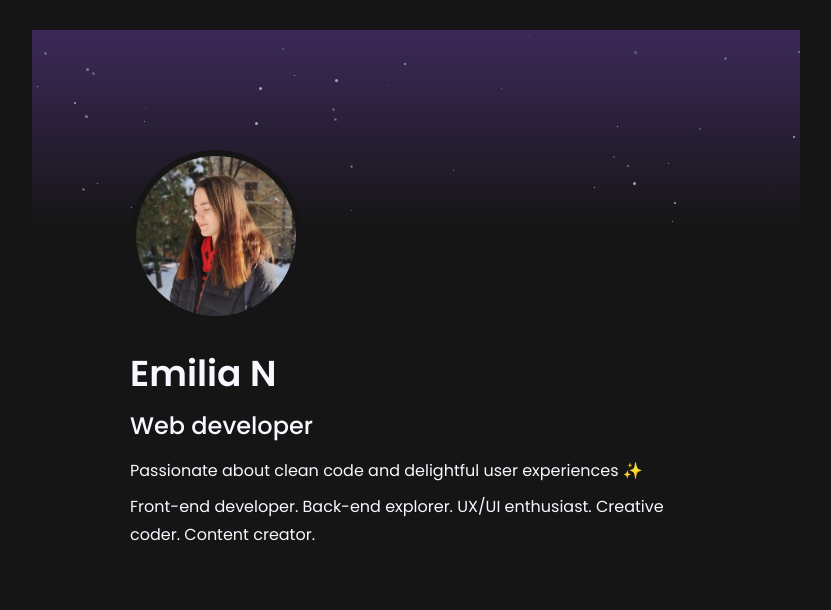
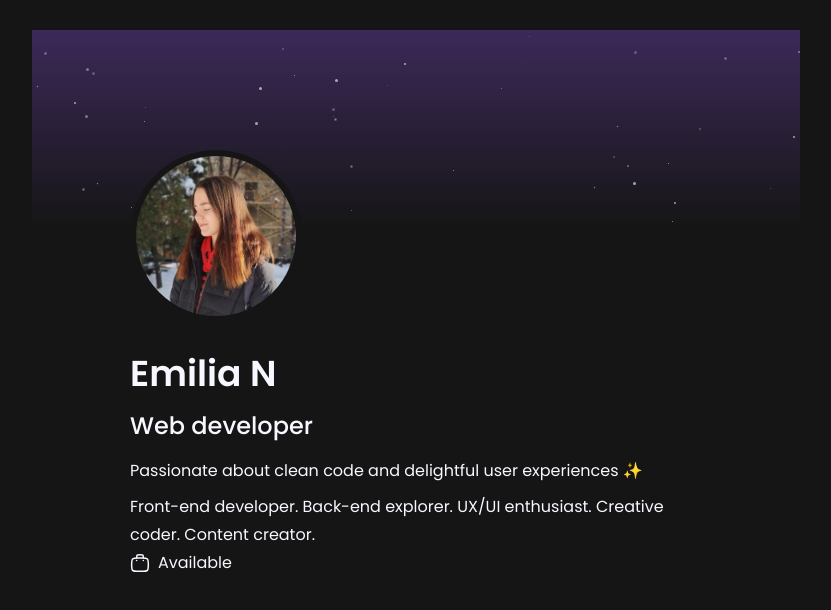
Before and after one commit to longzhang920909/portfolio, a React (Vite) app: page / in a window 1280 px wide. Shown: the top 610 px of the page, without its empty margins (224-1055 px from the left). Built offline with nearby package versions, Linux system fonts and the light colour scheme.

Commit message:
Enhance box

```diff
--- a/src/components/profile/assets/profile.styles.ts
+++ b/src/components/profile/assets/profile.styles.ts
@@ -12,6 +12,7 @@ export const StyledProfilePicture = styled('div')(({ theme }) => ({
   zIndex: 10,
   border: '6px solid',
   borderColor: theme.palette.background.main,
+  background: '#ccc',
   '&:hover': {
     img: {
       transform: 'scale(1.1)',
--- a/src/components/profile/profile.tsx
+++ b/src/components/profile/profile.tsx
@@ -4,6 +4,9 @@ import Text from '../../ui/text';
 import Banner from '../banner';
 import image from './assets/img/photo.png';
 import { StyledProfilePicture } from './assets/profile.styles';
+import Box from '../../ui/box/box.tsx';
+import IconLink from '../../ui/icon-link';
+import { SuitcaseIcon } from '../../ui/icons';
 
 const Profile: FC = () => {
   return (
@@ -26,6 +29,17 @@ const Profile: FC = () => {
             coder. Content creator.
           </p>
         </Text>
+        <Box
+          sx={() => ({
+            display: 'flex',
+          })}
+        >
+          <IconLink
+            icon={<SuitcaseIcon />}
+            label={'Available'}
+            href={'javascript:void'}
+          />
+        </Box>
       </Container>
     </div>
   );
--- a/src/ui/box/box.tsx
+++ b/src/ui/box/box.tsx
@@ -1,7 +1,29 @@
-import {FC, HTMLAttributes} from "react";
+import { FC, HTMLAttributes } from 'react';
+import styled, { CSSObject, DefaultTheme, useTheme } from 'styled-components';
 
-const Box: FC<HTMLAttributes<HTMLDivElement>> = ({children, ...props}) => {
-  return <div {...props}>{children}</div>
+type SCSSStyles = string;
+interface TBoxProps {
+  sx?: (theme: DefaultTheme) => CSSObject;
+  as?: keyof HTMLElementTagNameMap;
 }
 
-export default Box
+const StyledBox = styled('div')(({ style }) => ({
+  ...style,
+}));
+
+const Box: FC<
+  HTMLAttributes<HTMLElement> & TBoxProps & { [key: string]: any }
+> = ({ children, as = 'div', sx, ...props }) => {
+  const theme = useTheme();
+
+  let styles: CSSObject | SCSSStyles | undefined =
+    typeof sx === 'function' ? sx(theme) : sx;
+
+  return (
+    <StyledBox {...props} as={as} style={styles}>
+      {children}
+    </StyledBox>
+  );
+};
+
+export default Box;
--- a/src/ui/icon-link/icon-link.tsx
+++ b/src/ui/icon-link/icon-link.tsx
@@ -1,8 +1,35 @@
-import {FC, ReactNode} from 'react';
-import { StyledIconLink } from './assets/icon-link.styles.ts';
+import { FC, ReactNode } from 'react';
+import Box from '../box/box.tsx';
+import Text from '../text';
 
-const IconLink: FC<{icon: ReactNode; label: string; href: string}> = () => {
-  return <StyledIconLink></StyledIconLink>;
+const IconLink: FC<{
+  icon: ReactNode;
+  label: string;
+  href: string;
+  size?: 'medium' | 'small';
+}> = ({ icon, label, href, size = 'medium' }) => {
+  return (
+    <Box
+      as={'a'}
+      href={href}
+      sx={(theme) => {
+        return {
+          display: 'flex',
+          alignItems: 'center',
+          gap: '.5em',
+          textDecoration: 'none',
+          color: theme.palette.text.primary,
+        };
+      }}
+    >
+      <Box as={'span'} sx={() => ({ width: 20, height: 20 })}>
+        {icon}
+      </Box>
+      <Text as={'span'} variant={size === 'medium' ? 'main' : 'small'}>
+        {label}
+      </Text>
+    </Box>
+  );
 };
 
 export default IconLink;
--- a/src/ui/icons/suitcase-icon.tsx
+++ b/src/ui/icons/suitcase-icon.tsx
@@ -1,6 +1,9 @@
 import { FC } from 'react';
 
-const SuitcaseIcon: FC<{ size?: number }> = ({ size = 20 }) => {
+const SuitcaseIcon: FC<{ size?: number; color?: string }> = ({
+  size = 20,
+  color,
+}) => {
   return (
     <svg
       width={size}
@@ -10,47 +13,34 @@ const SuitcaseIcon: FC<{ size?: number }> = ({ size = 20 }) => {
       xmlns="http://www.w3.org/2000/svg"
       xmlnsXlink="http://www.w3.org/1999/xlink"
     >
-      <defs>
-        <clipPath id="clip8_158">
-          <rect
-            id="svg"
-            width="20.000000"
-            height="20.000000"
-            fill="white"
-            fillOpacity="0"
-          />
-        </clipPath>
-      </defs>
-      <g clipPath="url(#clip8_158)">
       <path
         id="path"
         d="M2.64 5.97C3.61 5 5.19 5 8.33 5L11.66 5C14.8 5 16.38 5 17.35 5.97C18.33 6.95 18.33 8.52 18.33 11.66C18.33 14.8 18.33 16.38 17.35 17.35C16.38 18.33 14.8 18.33 11.66 18.33L8.33 18.33C5.19 18.33 3.61 18.33 2.64 17.35C1.66 16.38 1.66 14.8 1.66 11.66C1.66 8.52 1.66 6.95 2.64 5.97Z"
-          stroke="#9D9DA4"
+        stroke={color ?? 'currentColor'}
         strokeOpacity="1.000000"
         strokeWidth="1.500000"
       />
       <path
         id="path"
         d="M13.33 5C13.33 3.42 13.33 2.64 12.84 2.15C12.35 1.66 11.57 1.66 9.99 1.66C8.42 1.66 7.64 1.66 7.15 2.15C6.66 2.64 6.66 3.42 6.66 5"
-          stroke="#9D9DA4"
+        stroke={color ?? 'currentColor'}
         strokeOpacity="1.000000"
         strokeWidth="1.500000"
       />
       <path
         id="path"
         d="M14.16 7.5C14.16 7.96 13.79 8.33 13.33 8.33C12.87 8.33 12.5 7.96 12.5 7.5C12.5 7.03 12.87 6.66 13.33 6.66C13.79 6.66 14.16 7.03 14.16 7.5Z"
-          fill="#9D9DA4"
+        fill={color ?? 'currentColor'}
         fillOpacity="1.000000"
         fillRule="nonzero"
       />
       <path
         id="path"
         d="M7.5 7.5C7.5 7.96 7.12 8.33 6.66 8.33C6.2 8.33 5.83 7.96 5.83 7.5C5.83 7.03 6.2 6.66 6.66 6.66C7.12 6.66 7.5 7.03 7.5 7.5Z"
-          fill="#9D9DA4"
+        fill={color ?? 'currentColor'}
         fillOpacity="1.000000"
         fillRule="nonzero"
       />
-      </g>
     </svg>
   );
 };
```
Lines whose indentation alone changed are shown as unchanged.
